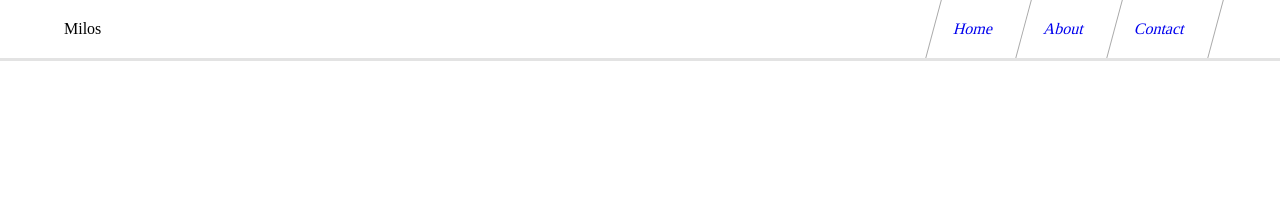
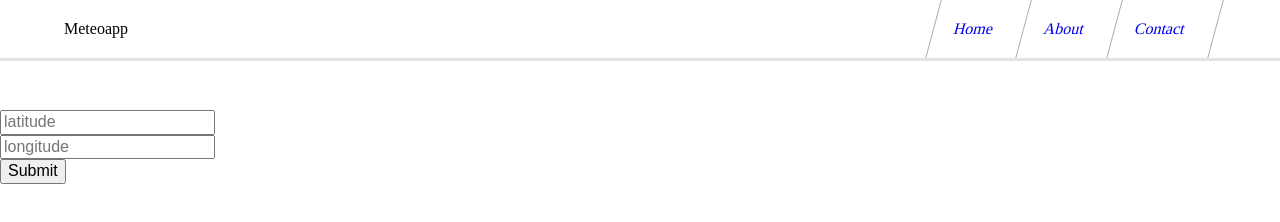
Before and after one commit to MilosFe/MeteoApp, a website: page app/index.html in a window 1280 px wide. Drawn offline with Linux system fonts and the light colour scheme; no server answers.

Commit message:
Custom lat and long added

```diff
--- a/app/index.html
+++ b/app/index.html
@@ -10,7 +10,7 @@
 
     <meta charset="utf-8">
     <meta http-equiv="X-UA-Compatible" content="IE=edge,chrome=1">
-    <title>Html5 framework</title>
+    <title>Meteo Stakic App</title>
     <meta name="description" content="">
     <meta name="viewport" content="width=device-width, initial-scale=1">
     <link rel="apple-touch-icon" href="apple-touch-icon.png">
@@ -29,7 +29,7 @@
     <!-- Header Top -->
     <header class="header-top">
         <div class="wrapper">
-            <span class="header-logo">Milos</span>
+            <span class="header-logo">Meteoapp</span>
             <nav class="navigation">
                 <ul class="navigation-list">
                     <li class="navigation-item">
@@ -46,6 +46,13 @@
         </div>
     </header>
     <!-- End of Header -->
+    <br><br><br> <br><br><br>
+
+    <input id="lat" type="text" placeholder="latitude"><br>
+    <input id="lon" type="text" placeholder="longitude"><br>
+    <button id='submit'>Submit</button>
+
+
 
 
     <!--build:js js/main.min.js -->
--- a/app/js/app.js
+++ b/app/js/app.js
@@ -1,6 +1,7 @@
-var app = (function(global, toastr) {
+var app = function(lat, lon) {
     var request = new XMLHttpRequest();
-    request.open('GET', '/meteo', true);
+    var url = '/meteo/?lat=' + lat + '&lon=' + lon;
+    request.open('GET', url, true);
 
     request.onload = function() {
         if (request.status >= 200 && request.status < 400) {
@@ -17,5 +18,5 @@ var app = (function(global, toastr) {
         // There was a connection error of some sort
     };
 
-    request.send();
-})(window, toastr);
+    return request;
+}
--- a/app/js/main.js
+++ b/app/js/main.js
@@ -1,5 +1,9 @@
 (function(global, toastr, $, application) {
     'use strict';
+    var lat = document.getElementById("lat");
+    var lon = document.getElementById("lon");
+    var submitBtn = document.getElementById("submit");
+
 
 
     toastr.options = {
@@ -12,4 +16,11 @@
         'extendedTimeOut': 2000
     };
     toastr.info('Admin Panel');
+
+    submitBtn.addEventListener('click', function() {
+        console.log('here');
+        var open = new app(lat.value, lon.value);
+        open.send();
+    })
+
 })(window, toastr, jQuery, app);
--- a/index.js
+++ b/index.js
@@ -30,7 +30,9 @@ app.get('/', function(request, response) {
     response.render('index');
 });
 app.get('/meteo', function(request, response) {
-    http.get('http://api.met.no/weatherapi/locationforecast/1.9/?lat=11.43;lon=12.12', function(res) {
+
+    console.log("Here");
+    http.get('http://api.met.no/weatherapi/locationforecast/1.9/?lat=' + request.query.lat + ';lon=' + request.query.lon, function(res) {
         var str = '';
         console.log('Response is ' + res.statusCode);
 
@@ -44,7 +46,6 @@ app.get('/meteo', function(request, response) {
         });
 
     });
-
 });
 
 
```
